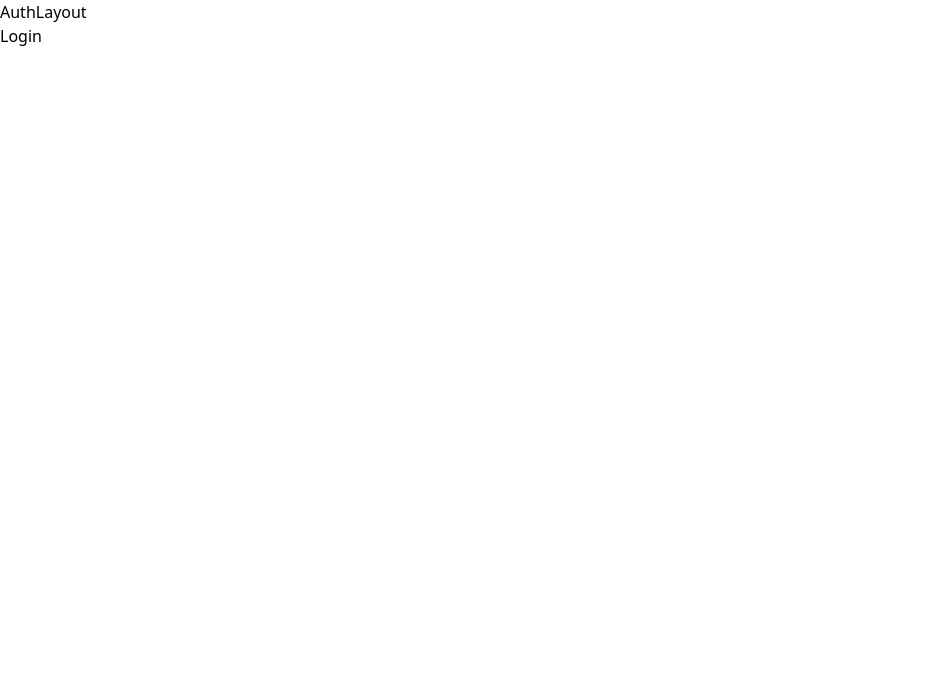
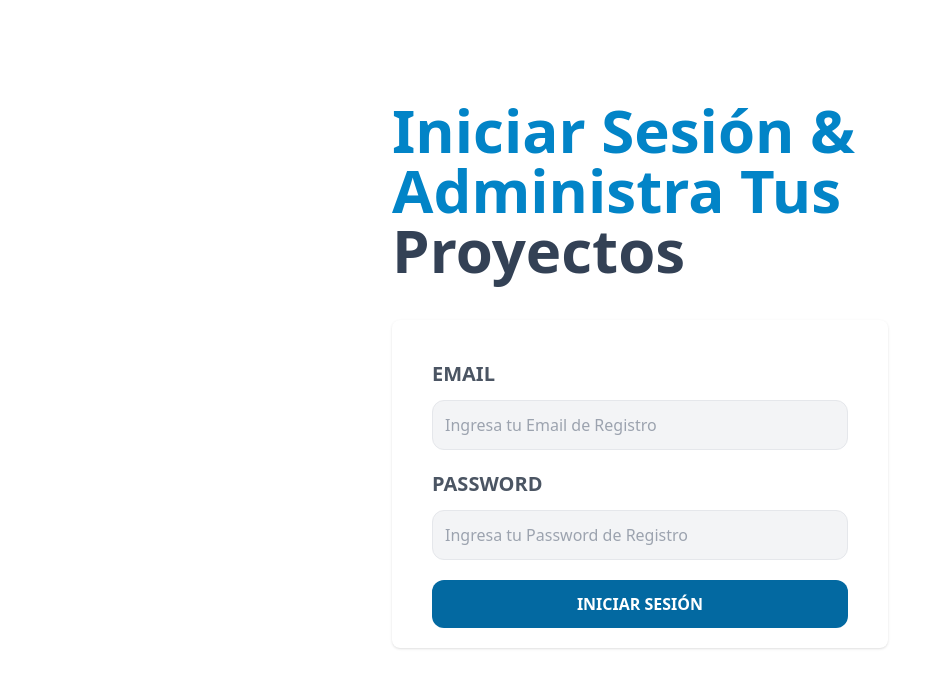
Before and after one commit to borismg04/myTimeApp-FrontEnd, a React (Create React App) app: page / in a window 1280 px wide. Shown: the top 688 px of the page, without its empty margins (0-950 px from the left). Built offline with nearby package versions, Linux system fonts and the light colour scheme.

Commit message:
style login

```diff
--- a/src/App.js
+++ b/src/App.js
@@ -4,6 +4,7 @@
 import Registrar from './pages/Registrar';
 import OlvidePassword from './pages/OlvidePassword';
 import NuevoPassword from './pages/NuevoPassword';
+import ConfirmarCuenta from './pages/ConfirmarCuenta';
 
 import './App.css';
 
@@ -16,6 +17,7 @@
           <Route path="registrar" element={<Registrar/>} />
           <Route path="olvide-password" element={<OlvidePassword/>} />
           <Route path="nuevo-password/:token" element={<NuevoPassword/>} />
+          <Route path="confirmar/:id" element={<ConfirmarCuenta/>} />
 
         </Route>
 
--- a/src/layouts/AuthLayout.jsx
+++ b/src/layouts/AuthLayout.jsx
@@ -3,9 +3,13 @@
 const AuthLayout = () => {
   return (
     <>
-      <div>AuthLayout</div>
+      <main className="container mx-auto mt-5 md:mt-20 p-5 md:flex md:justify-center">
+        <div className='md:w-2/3 lg:w-2/5'>
+        <Outlet/>
+        </div>
 
-      <Outlet/>
+      </main>
+
     </>
   )
 }
--- a/src/pages/Login.jsx
+++ b/src/pages/Login.jsx
@@ -1,6 +1,43 @@
 const Login = () => {
   return (
-    <div>Login</div>
+    <>
+      <h1 className="text-sky-600 font-black text-6xl capitalize">Iniciar Sesión & Administra tus
+      <span className="text-slate-700"> Proyectos</span>
+      </h1>
+
+      <form className="my-10 bg-white shadow rounded-lg px-10 py-5">
+        <div className="my-5">
+          <label className="uppercase text-gray-600 block text-xl font-bold"
+          htmlFor="email"
+          >Email</label>
+          <input
+            id="email"
+            type="email"
+            placeholder="Ingresa tu Email de Registro"
+            className="w-full mt-3 p-3 border rounded-xl bg-gray-100"
+          />
+        </div>
+        <div className="my-5">
+          <label className="uppercase text-gray-600 block text-xl font-bold"
+          htmlFor="password"
+          >Password</label>
+          <input
+            id="password"
+            type="password"
+            placeholder="Ingresa tu Password de Registro"
+            className="w-full mt-3 p-3 border rounded-xl bg-gray-100"
+          />
+        </div>
+
+        <input
+          type="submit"
+          value="Iniciar Sesión"
+          className="w-full bg-sky-700 py-3 text-white uppercase font-bold rounded-xl
+          hover:cursor-pointer hover:bg-sky-800 transiton-colors"
+        />
+
+      </form>
+    </>
   )
 }
 
--- a/src/pages/NuevoPassword.jsx
+++ b/src/pages/NuevoPassword.jsx
@@ -1,4 +1,3 @@
-import React from 'react'
 
 const NuevoPassword = () => {
   return (
```
